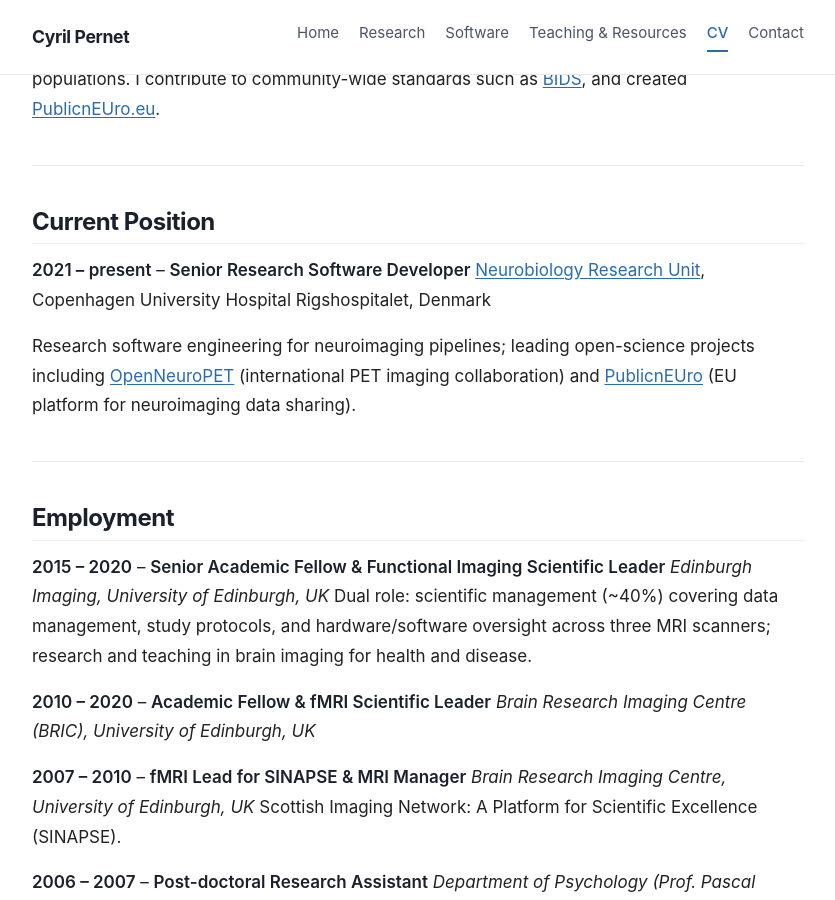
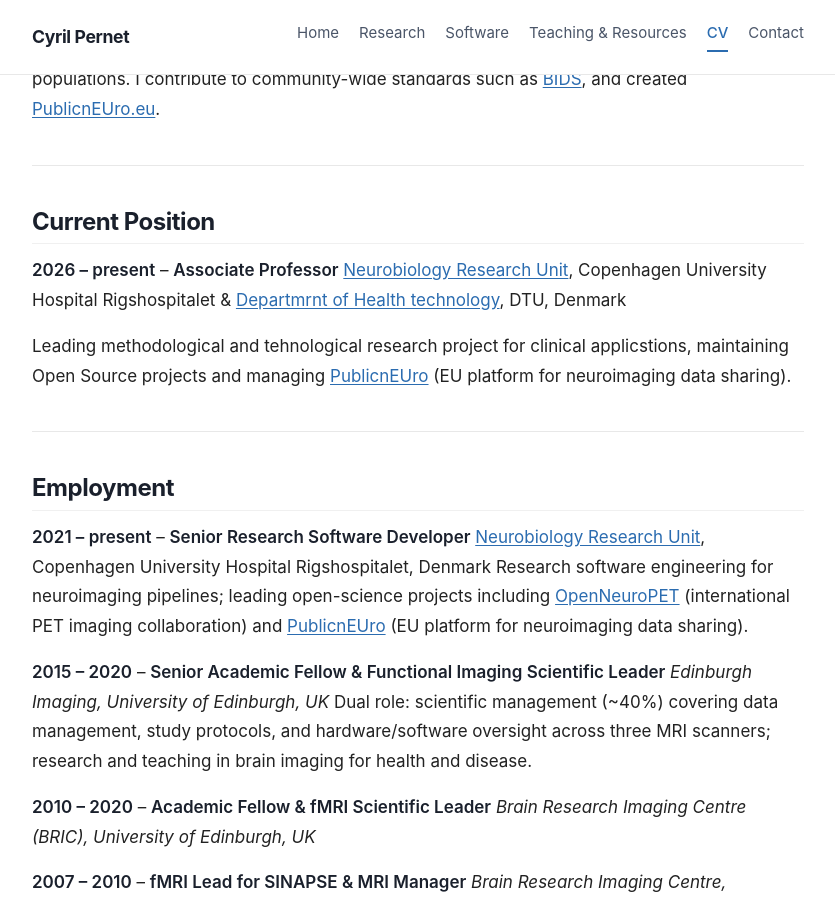
Before and after one commit to CPernet/CPernet.github.io, a Jekyll site: the page built from cv.md, in a window 1280 px wide and 900 px high, scrolled down 485 px. Shown: the whole window, without its empty margins (222-1057 px from the left). Built offline with Jekyll 4.4.1, drawn with Linux system fonts in a browser that asks for light colours; our own code applies the rules of GitHub Pages for plain Markdown files.

Commit message:
Update CV section to reflect current position and responsibilities

```diff
--- a/cv.md
+++ b/cv.md
@@ -22,14 +22,18 @@ I am an associate professor in translational neuroimaging working at the interse
 
 ## Current Position
 
-**2021 -- present** -- **Senior Research Software Developer**
-[Neurobiology Research Unit](https://www.nru.dk), Copenhagen University Hospital Rigshospitalet, Denmark
+**2026 -- present** -- **Associate Professor**
+[Neurobiology Research Unit](https://www.nru.dk), Copenhagen University Hospital Rigshospitalet & [Departmrnt of Health technology](https://www.healthtech.dtu.dk/), DTU, Denmark
 
-Research software engineering for neuroimaging pipelines; leading open-science projects including [OpenNeuroPET](https://openneuropet.github.io/) (international PET imaging collaboration) and [PublicnEUro](https://public-neuro.github.io/) (EU platform for neuroimaging data sharing).
+Leading methodological and tehnological research project for clinical applicstions, maintaining Open Source projects and managing [PublicnEUro](https://public-neuro.github.io/) (EU platform for neuroimaging data sharing).
 
 ---
 
 ## Employment
+
+**2021 -- present** -- **Senior Research Software Developer**
+[Neurobiology Research Unit](https://www.nru.dk), Copenhagen University Hospital Rigshospitalet, Denmark
+Research software engineering for neuroimaging pipelines; leading open-science projects including [OpenNeuroPET](https://openneuropet.github.io/) (international PET imaging collaboration) and [PublicnEUro](https://public-neuro.github.io/) (EU platform for neuroimaging data sharing).
 
 **2015 -- 2020** -- **Senior Academic Fellow & Functional Imaging Scientific Leader**
 *Edinburgh Imaging, University of Edinburgh, UK*
```
